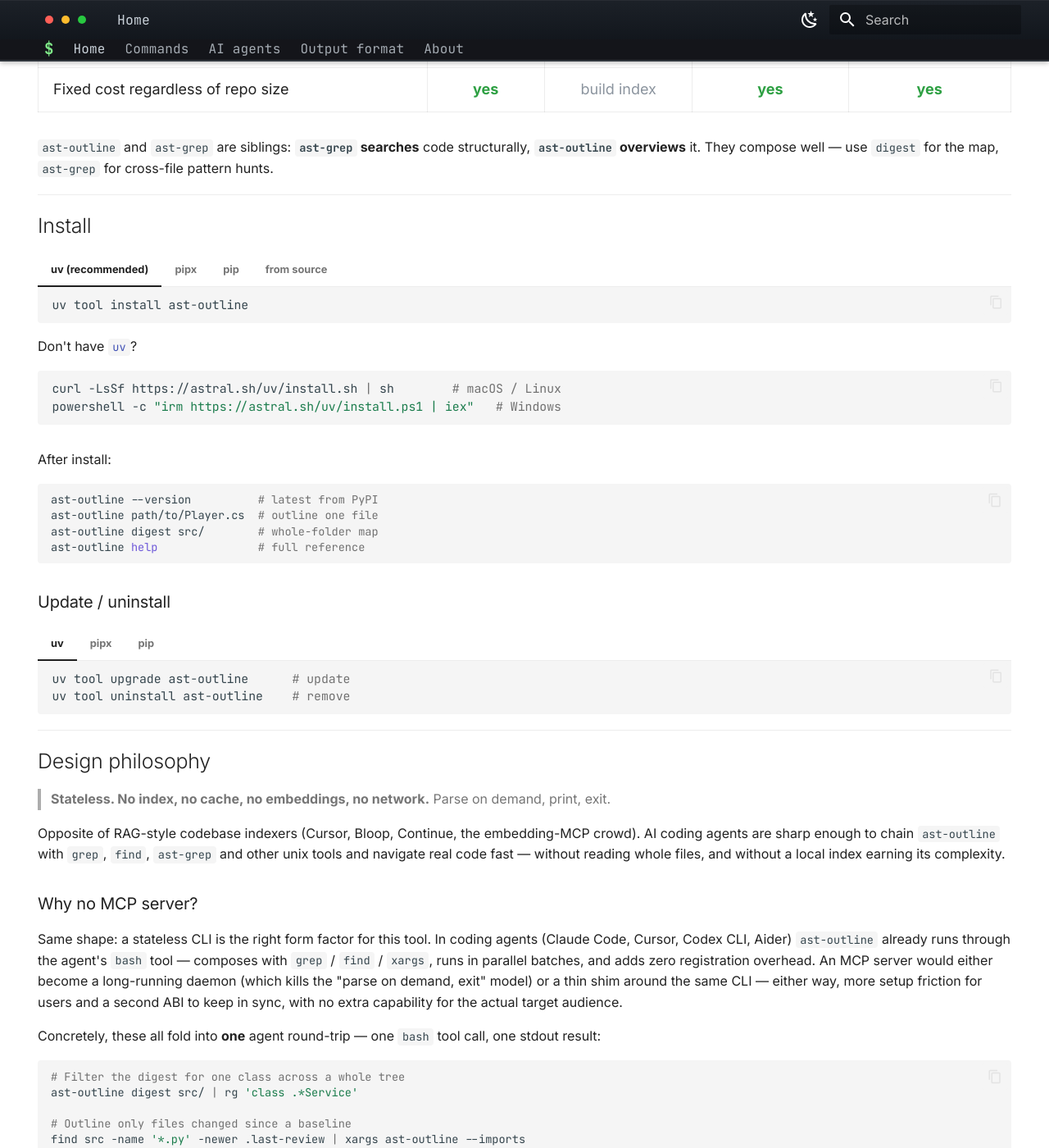
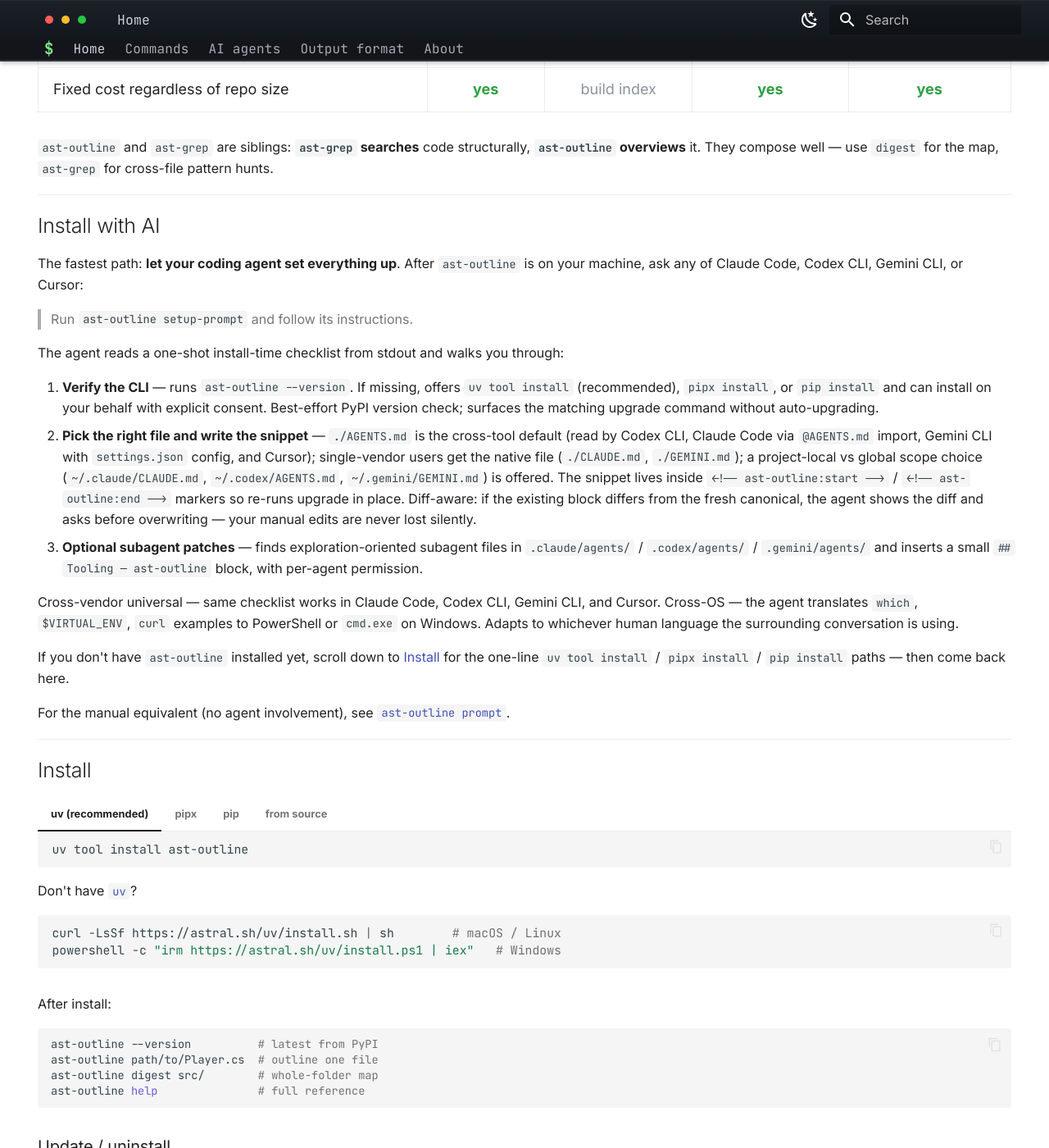
Before and after one commit to ast-outline/ast-outline.github.io, an MkDocs documentation site: the page built from docs/index.md, in a window 1280 px wide and 1400 px high, scrolled down 2367 px. Shown: the whole window at 82% size. Built offline with MkDocs 1.6.1 and Material for MkDocs 9.7.7, drawn with Linux system fonts in a browser that asks for light colours.

Commit message:
docs: v0.7.7 — Install with AI hero CTA + Explore-shadow + manual-content detection
- Homepage: new 'Install with AI' button next to Install/Commands/GitHub,
  pointing to a new dedicated section that walks through the setup-prompt
  flow before the manual install paths.
- History: v0.7.7 row covering the Claude-Code-only Explore-shadow
  sub-step (embeds full canonical, not pointer) and Step 2's user-content
  scan that prevents silent append on top of hand-written ast-outline
  notes.

Co-Authored-By: Claude Opus 4.7 (1M context) <noreply@anthropic.com>

```diff
--- a/docs/index.md
+++ b/docs/index.md
@@ -20,6 +20,7 @@ any file in full.
 <div class="ast-hero__cta" markdown>
 
 [:octicons-rocket-16: Install](#install){ .md-button .md-button--primary }
+[:material-robot: Install with AI](#install-with-ai){ .md-button .md-button--primary }
 [:octicons-terminal-16: Commands](commands.md){ .md-button }
 [:simple-github: GitHub](https://github.com/ast-outline/ast-outline){ .md-button }
 
@@ -982,6 +983,54 @@ code structurally, **`ast-outline` overviews** it. They compose well
 
 ---
 
+## Install with AI { #install-with-ai }
+
+The fastest path: **let your coding agent set everything up**. After
+`ast-outline` is on your machine, ask any of Claude Code, Codex CLI,
+Gemini CLI, or Cursor:
+
+> Run `ast-outline setup-prompt` and follow its instructions.
+
+The agent reads a one-shot install-time checklist from stdout and
+walks you through:
+
+1. **Verify the CLI** — runs `ast-outline --version`. If missing,
+   offers `uv tool install` (recommended), `pipx install`, or
+   `pip install` and can install on your behalf with explicit
+   consent. Best-effort PyPI version check; surfaces the matching
+   upgrade command without auto-upgrading.
+2. **Pick the right file and write the snippet** — `./AGENTS.md` is
+   the cross-tool default (read by Codex CLI, Claude Code via
+   `@AGENTS.md` import, Gemini CLI with `settings.json` config, and
+   Cursor); single-vendor users get the native file (`./CLAUDE.md`,
+   `./GEMINI.md`); a project-local vs global scope choice
+   (`~/.claude/CLAUDE.md`, `~/.codex/AGENTS.md`,
+   `~/.gemini/GEMINI.md`) is offered. The snippet lives inside
+   `<!-- ast-outline:start -->` / `<!-- ast-outline:end -->` markers
+   so re-runs upgrade in place. Diff-aware: if the existing block
+   differs from the fresh canonical, the agent shows the diff and
+   asks before overwriting — your manual edits are never lost
+   silently.
+3. **Optional subagent patches** — finds exploration-oriented
+   subagent files in `.claude/agents/` / `.codex/agents/` /
+   `.gemini/agents/` and inserts a small `## Tooling — ast-outline`
+   block, with per-agent permission.
+
+Cross-vendor universal — same checklist works in Claude Code, Codex
+CLI, Gemini CLI, and Cursor. Cross-OS — the agent translates
+`which`, `$VIRTUAL_ENV`, `curl` examples to PowerShell or `cmd.exe`
+on Windows. Adapts to whichever human language the surrounding
+conversation is using.
+
+If you don't have `ast-outline` installed yet, scroll down to
+[Install](#install) for the one-line `uv tool install` /
+`pipx install` / `pip install` paths — then come back here.
+
+For the manual equivalent (no agent involvement), see
+[`ast-outline prompt`](commands.md#ast-outline-prompt-manual-install-path).
+
+---
+
 ## Install { #install }
 
 === "uv (recommended)"
```
Also changed, not shown: docs/history.md (+1 -0 lines).
